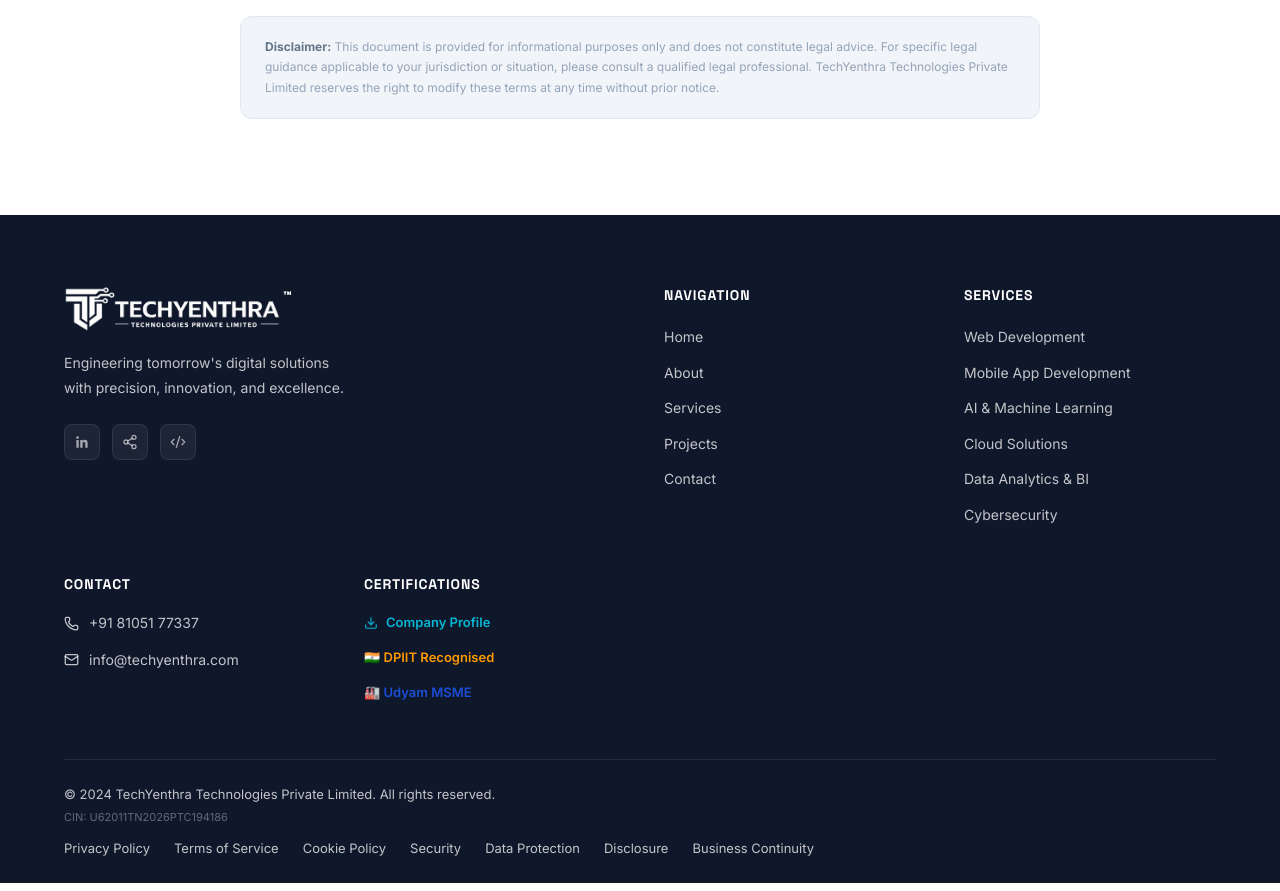
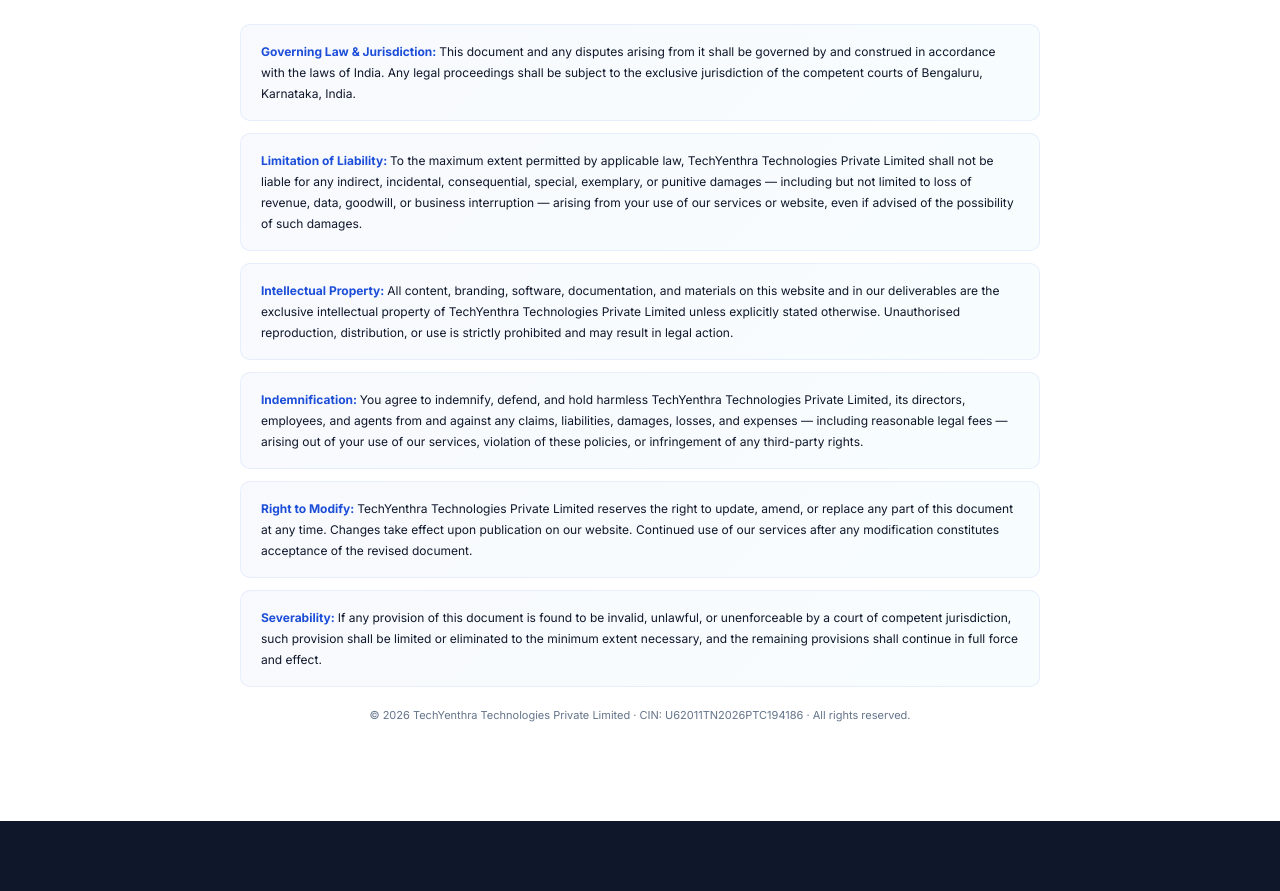
Before and after one commit to Muthukumaruma/TechYentra, a React (Vite) app: page /terms in a window 1280 px wide. Shown: the part 2460-3351 px from the top of the page. Built offline with nearby package versions, Linux system fonts and the light colour scheme.

Commit message:
legal: replace disclaimer with governing law, liability, IP, indemnification protections on all policy pages

```diff
--- a/src/components/ui/LegalPage.jsx
+++ b/src/components/ui/LegalPage.jsx
@@ -123,22 +123,57 @@
               ))}
             </div>
 
-            {/* Disclaimer box */}
+            {/* Legal Notice */}
             <motion.div
               initial={{ opacity: 0, y: 16 }}
               whileInView={{ opacity: 1, y: 0 }}
               viewport={{ once: true }}
               transition={{ duration: 0.5 }}
-              style={{
-                marginTop: '48px',
-                padding: '20px 24px',
-                borderRadius: 'var(--radius)',
-                background: 'var(--bg-muted)',
-                border: '1px solid var(--border)',
-              }}
+              style={{ marginTop: '56px', display: 'flex', flexDirection: 'column', gap: '12px' }}
             >
-              <p style={{ fontSize: '12px', color: 'var(--text-light)', lineHeight: 1.7 }}>
-                <strong style={{ color: 'var(--text-muted)' }}>Disclaimer:</strong> This document is provided for informational purposes only and does not constitute legal advice. For specific legal guidance applicable to your jurisdiction or situation, please consult a qualified legal professional. TechYenthra Technologies Private Limited reserves the right to modify these terms at any time without prior notice.
+              {[
+                {
+                  label: 'Governing Law & Jurisdiction',
+                  text: 'This document and any disputes arising from it shall be governed by and construed in accordance with the laws of India. Any legal proceedings shall be subject to the exclusive jurisdiction of the competent courts of Bengaluru, Karnataka, India.',
+                },
+                {
+                  label: 'Limitation of Liability',
+                  text: 'To the maximum extent permitted by applicable law, TechYenthra Technologies Private Limited shall not be liable for any indirect, incidental, consequential, special, exemplary, or punitive damages — including but not limited to loss of revenue, data, goodwill, or business interruption — arising from your use of our services or website, even if advised of the possibility of such damages.',
+                },
+                {
+                  label: 'Intellectual Property',
+                  text: 'All content, branding, software, documentation, and materials on this website and in our deliverables are the exclusive intellectual property of TechYenthra Technologies Private Limited unless explicitly stated otherwise. Unauthorised reproduction, distribution, or use is strictly prohibited and may result in legal action.',
+                },
+                {
+                  label: 'Indemnification',
+                  text: 'You agree to indemnify, defend, and hold harmless TechYenthra Technologies Private Limited, its directors, employees, and agents from and against any claims, liabilities, damages, losses, and expenses — including reasonable legal fees — arising out of your use of our services, violation of these policies, or infringement of any third-party rights.',
+                },
+                {
+                  label: 'Right to Modify',
+                  text: 'TechYenthra Technologies Private Limited reserves the right to update, amend, or replace any part of this document at any time. Changes take effect upon publication on our website. Continued use of our services after any modification constitutes acceptance of the revised document.',
+                },
+                {
+                  label: 'Severability',
+                  text: 'If any provision of this document is found to be invalid, unlawful, or unenforceable by a court of competent jurisdiction, such provision shall be limited or eliminated to the minimum extent necessary, and the remaining provisions shall continue in full force and effect.',
+                },
+              ].map(({ label, text }) => (
+                <div
+                  key={label}
+                  style={{
+                    padding: '16px 20px',
+                    borderRadius: '10px',
+                    background: 'linear-gradient(135deg,rgba(29,78,216,0.03),rgba(6,182,212,0.03))',
+                    border: '1px solid rgba(29,78,216,0.08)',
+                  }}
+                >
+                  <p style={{ fontSize: '12px', color: 'var(--text)', lineHeight: 1.75 }}>
+                    <strong style={{ color: '#1d4ed8', fontWeight: 700 }}>{label}: </strong>
+                    {text}
+                  </p>
+                </div>
+              ))}
+              <p style={{ fontSize: '11px', color: 'var(--text-muted)', textAlign: 'center', marginTop: '8px', lineHeight: 1.6 }}>
+                © {new Date().getFullYear()} TechYenthra Technologies Private Limited · CIN: U62011TN2026PTC194186 · All rights reserved.
               </p>
             </motion.div>
           </div>
```
